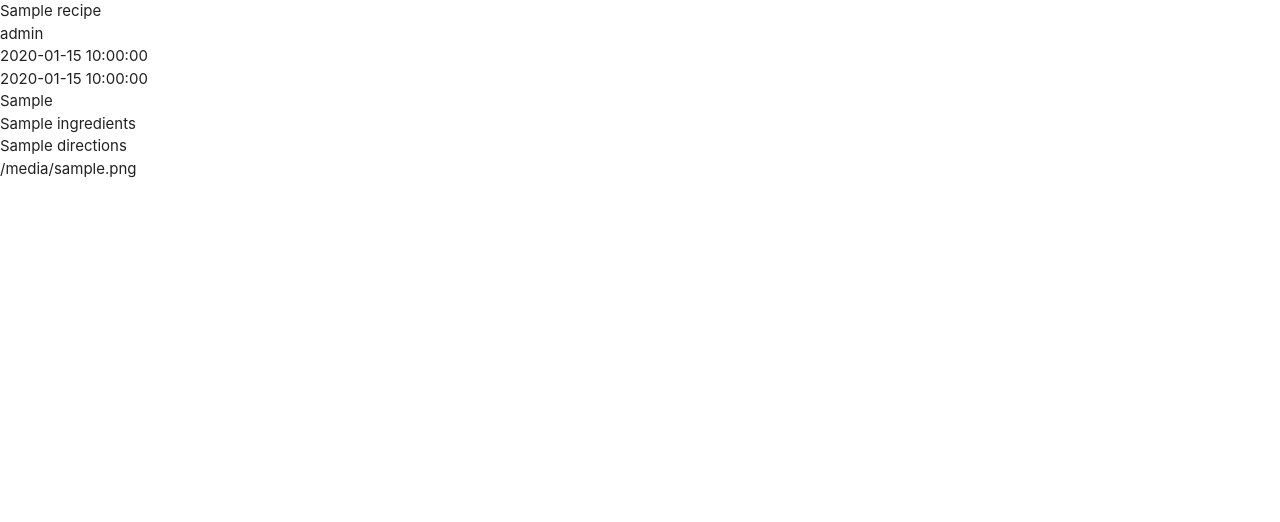
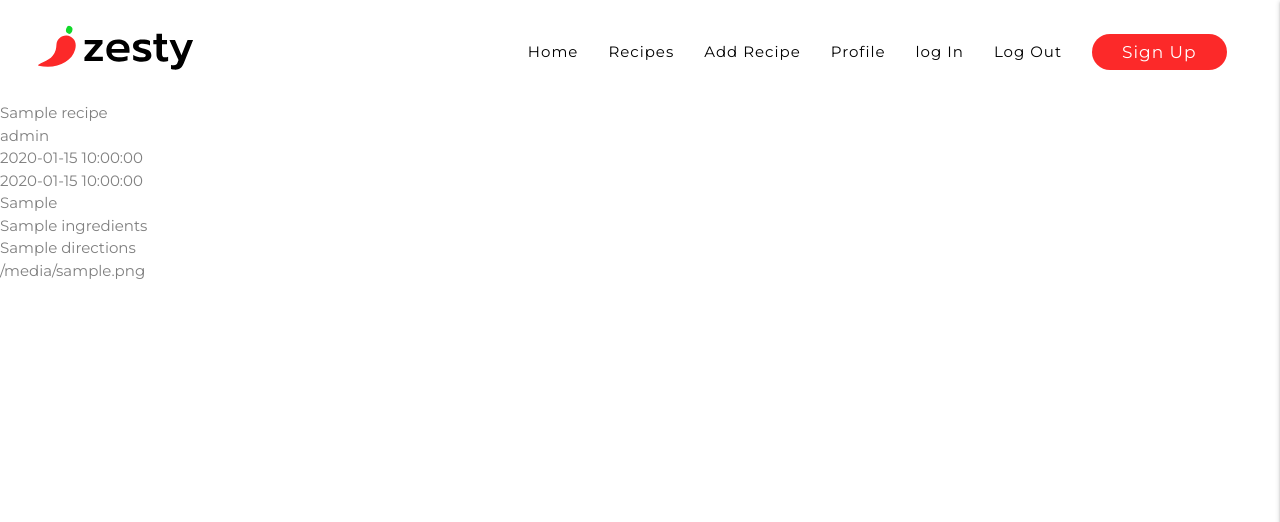
Before and after one commit to hellyryan1995/Zesty-Recipes-MS3, a Flask app: page / in a window 1280 px wide. Shown: the top 522 px of the page. Run offline with Flask 2, Linux system fonts and the light colour scheme; a database or web service that is not in the repository returns one stand-in record (values such as "Sample title"); some libraries are stand-ins or nearby versions.

Commit message:
Add navbar and sidebar with logo

```diff
--- a/static/css/style.css
+++ b/static/css/style.css
@@ -0,0 +1,53 @@
+/* ----------------------- Styling and Colour */
+h1,h2,h3 {
+    font-family: 'Prompt', sans-serif;
+    color: #000;
+    font-weight: 600;
+}
+
+body {
+    font-family: 'Montserrat', sans-serif;
+    color: #7F7F7F;
+}
+
+/* ----------------------- Navbar */
+
+.navbar-custom {
+    background-color: white;
+    box-shadow: none;
+    padding-left: 3%;
+    padding-right: 3%;
+    padding-top: 20px;
+}
+
+.menu-text {
+    font-size: 15px;
+    letter-spacing: 1px;
+    color: #000;
+}
+
+nav ul a:hover {
+    background-color: rgb(255 255 255);
+    color: #FC2929;
+}
+
+.mobile-icon {
+    color: #000;
+}
+
+.signin-logout-button {
+    background-color: #FC2929;
+    border-radius: 50px;
+    box-shadow: none;
+    text-transform: capitalize;
+    color: #fff;
+    font-size: 17px;
+    letter-spacing: 1px;
+    padding-left: 30px;
+    padding-right: 30px;
+}
+
+.btn:hover, .btn-large:hover, .btn-small:hover {
+    background-color: #fff;
+    color: #f02727;
+}
--- a/static/js/script.js
+++ b/static/js/script.js
@@ -0,0 +1,3 @@
+$(document).ready(function(){
+    $('.sidenav').sidenav({edge: "right"});
+  });
--- a/templates/base.html
+++ b/templates/base.html
@@ -7,12 +7,46 @@
     <link rel="stylesheet" href="https://cdnjs.cloudflare.com/ajax/libs/font-awesome/5.13.1/css/all.min.css"
     integrity="sha512-xA6Hp6oezhjd6LiLZynuukm80f8BoZ3OpcEYaqKoCV3HKQDrYjDE1Gu8ocxgxoXmwmSzM4iqPvCsOkQNiu41GA==" crossorigin="anonymous" type="text/css">
     <link rel="stylesheet" href="https://cdnjs.cloudflare.com/ajax/libs/materialize/1.0.0/css/materialize.min.css" type="text/css">
+    <link rel="preconnect" href="https://fonts.googleapis.com">
+    <link rel="preconnect" href="https://fonts.gstatic.com" crossorigin>
+    <link href="https://fonts.googleapis.com/css2?family=Montserrat&family=Prompt:wght@600&display=swap" rel="stylesheet">
     <link rel="stylesheet" href="{{ url_for('static', filename='css/style.css') }}" type="text/css">
     {% block styles %}
     {% endblock %}
     <title>Zesty Recipes</title>
 </head>
 <body>
+
+    <header>
+        <!-- Navbar -->
+        <nav class="nav-extended navbar-custom">
+            <div class="nav-wrapper">
+                <a href="#" class="logo"><img src="static/images/zesty-logo.svg"  height="55" alt="Zesty Logo"></a>
+                <a href="#" data-target="mobile-demo" class="sidenav-trigger mobile-icon right"><i class="fas fa-bars"></i></a>
+                <ul class="right hide-on-med-and-down">
+                    <li><a href="#" class="menu-text">Home</a></li>
+                    <li><a href="{{ url_for('view_recipes') }}" class="menu-text">Recipes</a></li>
+                    <li><a href="#" class="menu-text">Add Recipe</a></li>
+                    <li><a href="#" class="menu-text">Profile</a></li>
+                    <li><a href="#" class="menu-text">log In</a></li>
+                    <li><a href="#" class="menu-text">Log Out</a></li>
+                    <li><a href="#" class="waves-effect waves-light btn signin-logout-button">Sign Up</a></li>
+                </ul>
+            </div>
+        </nav>
+        <!-- Mobile Navbar -->
+            <ul class="sidenav" id="mobile-demo"><br>
+                <a href="#" class="mobile-icon right sidenav-close"><i class="fas fa-times"></i></a>
+                <a href="#" class="logo"><img src="static/images/zesty-logo.svg"  height="55" alt="Zesty Logo"></a><br>
+                <li><a href="#" class="menu-text">Home</a></li>
+                <li><a href="{{ url_for('view_recipes') }}" class="menu-text">Recipes</a></li>
+                <li><a href="#" class="menu-text">Add Recipe</a></li>
+                <li><a href="#" class="menu-text">Profile</a></li>
+                <li><a href="#" class="menu-text">log In</a></li>
+                <li><a href="#" class="menu-text">Log Out</a></li>
+                <li><a href="#" class="menu-text">Sign Up</a></li>
+            </ul>
+    </header>
 
     {% block content %}
     {% endblock %}
```
Also changed, not shown: static/images/zesty-fav.ico (added), static/images/zesty-logo.svg (added).
